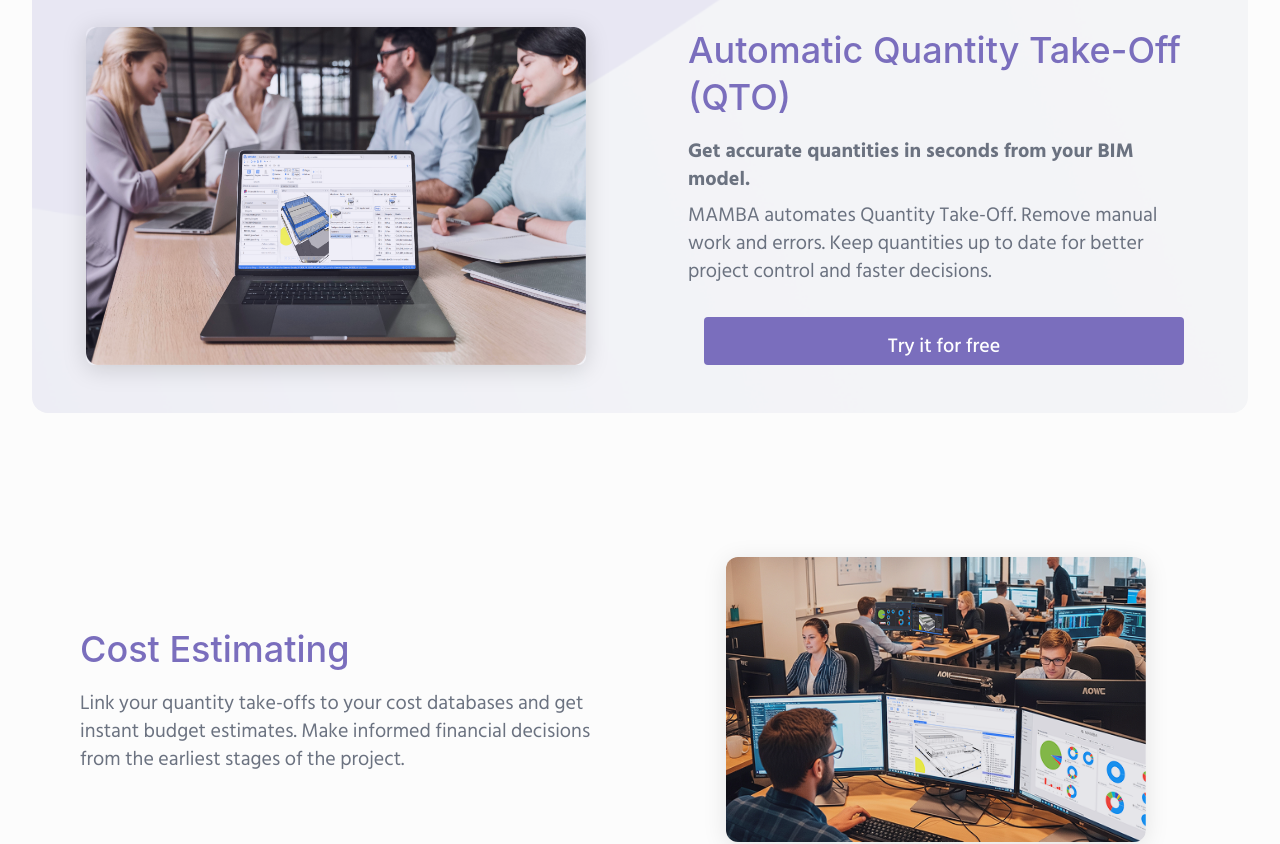
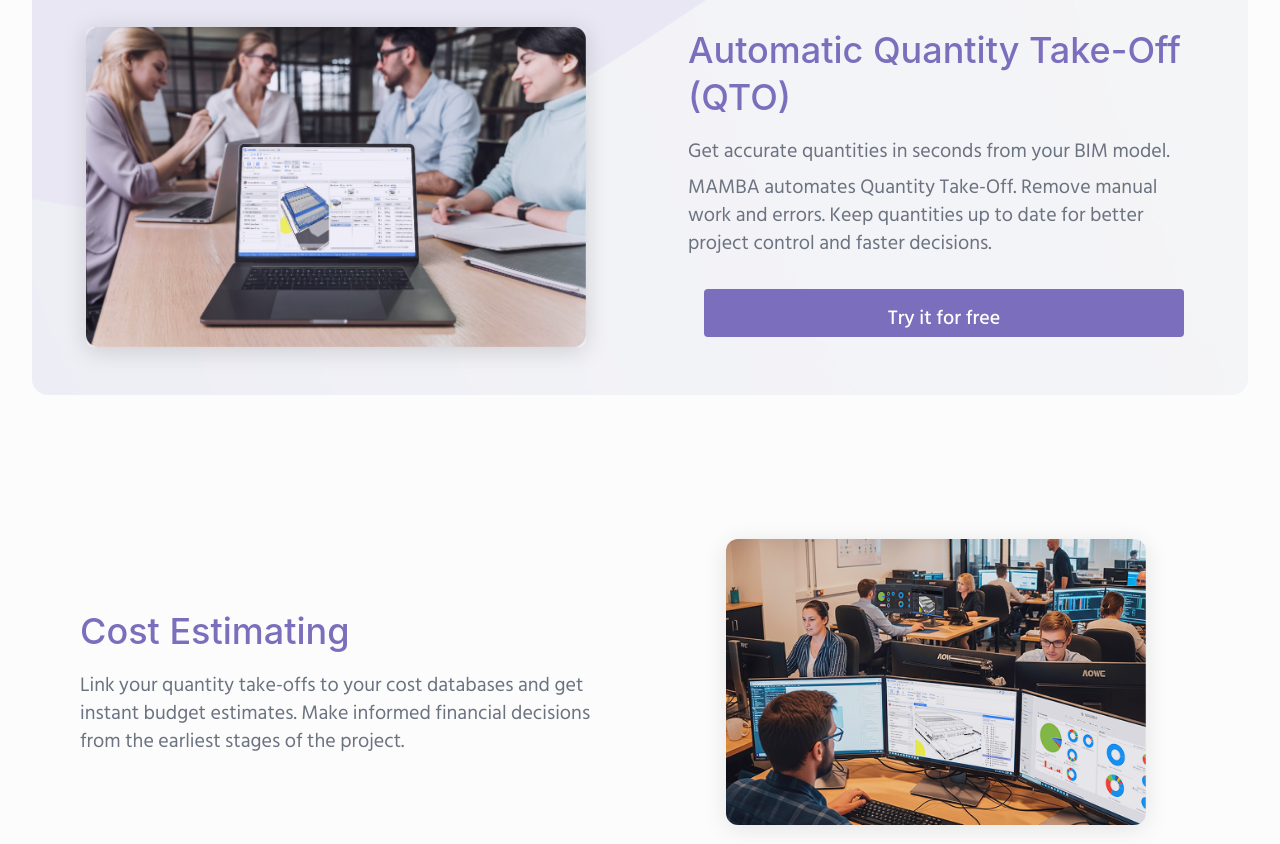
Before and after one commit to Juanda-Mayorga/Repositorio-pruebas-design, a React (Vite) app: page /product in a window 1280 px wide. Shown: the part 340-1184 px from the top of the page. Built offline with nearby package versions, Linux system fonts and the light colour scheme.

Commit message:
✨feat: refine content and add HTML rendering support - Refined feature card descriptions for clarity - Added strong tags to highlight key value propositions - Updated components to render HTML in translation strings

```diff
--- a/src/locales/es/translation.json
+++ b/src/locales/es/translation.json
@@ -220,19 +220,19 @@
         "subtitle": "Cada función está diseñada para ahorrarte tiempo, reducir errores y escalar tu flujo de trabajo",
         "heroTitle": "Mediciones Automáticas (QTO)",
         "heroHighlight": "Extrae cantidades exactas de tu modelo en segundos.",
-        "heroDescription": "Olvídate de las tareas repetitivas y manuales. MAMBA procesa la geometría de tu proyecto para generar mediciones dinámicas que se actualizan automáticamente ante cualquier cambio de diseño.",
+        "heroDescription": "Olvídate de las tareas repetitivas y manuales. MAMBA procesa la geometría de tu proyecto para generar <strong>mediciones dinámicas</strong> que se actualizan automáticamente ante cualquier cambio de diseño.",
         "heroCta": "Pruébalo gratis",
         "costEstimating": {
             "title": "Estimación de Costes",
-            "description": "Vincula directamente las mediciones de tu modelo con tus bases de precios. Esta integración te permite generar presupuestos precisos de forma inmediata, ayudándote a evaluar el impacto financiero de cada decisión desde las fases iniciales."
+            "description": "Vincula directamente las mediciones de tu modelo con tus bases de precios. Esta integración te permite generar <strong>presupuestos precisos</strong> de forma inmediata, ayudándote a evaluar el impacto financiero de cada decisión desde las fases iniciales."
         },
         "modelAudit": {
             "title": "Auditoría Automática del Modelo",
-            "description": "Mediante reglas automáticas, MAMBA verifica la correcta definición del modelo BIM, detectando incoherencias y errores de información.\nRefuerza la calidad y consistencia de los datos del proyecto."
+            "description": "Mediante reglas automáticas, MAMBA verifica la correcta definición del modelo BIM, detectando incoherencias y errores de información.\nRefuerza la <strong>calidad y consistencia</strong> de los datos del proyecto."
         },
         "wasteCalculation": {
             "title": "Cálculo Automático de Residuos",
-            "description": "Determina el volumen de residuos asociado a cada elemento constructivo partiendo de los datos de tu modelo. MAMBA te facilita el cumplimiento de la normativa ambiental y optimiza la logística de recursos, permitiéndote realizar proyectos más eficientes y responsables con el entorno.",
+            "description": "Determina el volumen de residuos asociado a cada elemento constructivo partiendo de los datos de tu modelo. MAMBA te facilita el cumplimiento de la normativa ambiental y optimiza la logística de recursos, permitiéndote realizar <strong>proyectos más eficientes y responsables</strong> con el entorno.",
             "cta": "Ver planes y precios"
         }
     }
--- a/src/web/design-system/molecules/WebProductCard.tsx
+++ b/src/web/design-system/molecules/WebProductCard.tsx
@@ -53,9 +53,16 @@
                     <Typography variant="h2" sx={{ mb: 2 }}>
                         {title}
                     </Typography>
-                    <Typography sx={{ color: 'text.secondary', fontFamily: 'Hind Siliguri', mb: children ? 3 : 0 }}>
-                        {description}
-                    </Typography>
+                    {typeof description === 'string' ? (
+                        <Typography
+                            sx={{ color: 'text.secondary', fontFamily: 'Hind Siliguri', mb: children ? 3 : 0, whiteSpace: 'pre-line' }}
+                            dangerouslySetInnerHTML={{ __html: description }}
+                        />
+                    ) : (
+                        <Typography sx={{ color: 'text.secondary', fontFamily: 'Hind Siliguri', mb: children ? 3 : 0 }}>
+                            {description}
+                        </Typography>
+                    )}
                     {children}
                 </Grid>
 
--- a/src/web/pages/ProductPage.tsx
+++ b/src/web/pages/ProductPage.tsx
@@ -86,12 +86,8 @@
                                 <Typography variant="h2" sx={{ mb: 2 }}>
                                     {t('productPage.heroTitle')}
                                 </Typography>
-                                <Typography sx={{ color: 'text.secondary', fontFamily: 'Hind Siliguri', mb: 1 }}>
-                                    <strong>{t('productPage.heroHighlight')}</strong>
-                                </Typography>
-                                <Typography variant="body1" sx={{ color: 'text.secondary', mb: 4, whiteSpace: 'pre-line' }}>
-                                    {t('productPage.heroDescription')}
-                                </Typography>
+                                <Typography sx={{ color: 'text.secondary', fontFamily: 'Hind Siliguri', mb: 1 }} dangerouslySetInnerHTML={{ __html: t('productPage.heroHighlight') }} />
+                                <Typography variant="body1" sx={{ color: 'text.secondary', mb: 4, whiteSpace: 'pre-line' }} dangerouslySetInnerHTML={{ __html: t('productPage.heroDescription') }} />
                                 <WebButton
                                     variant="contained"
                                     sx={{
```
